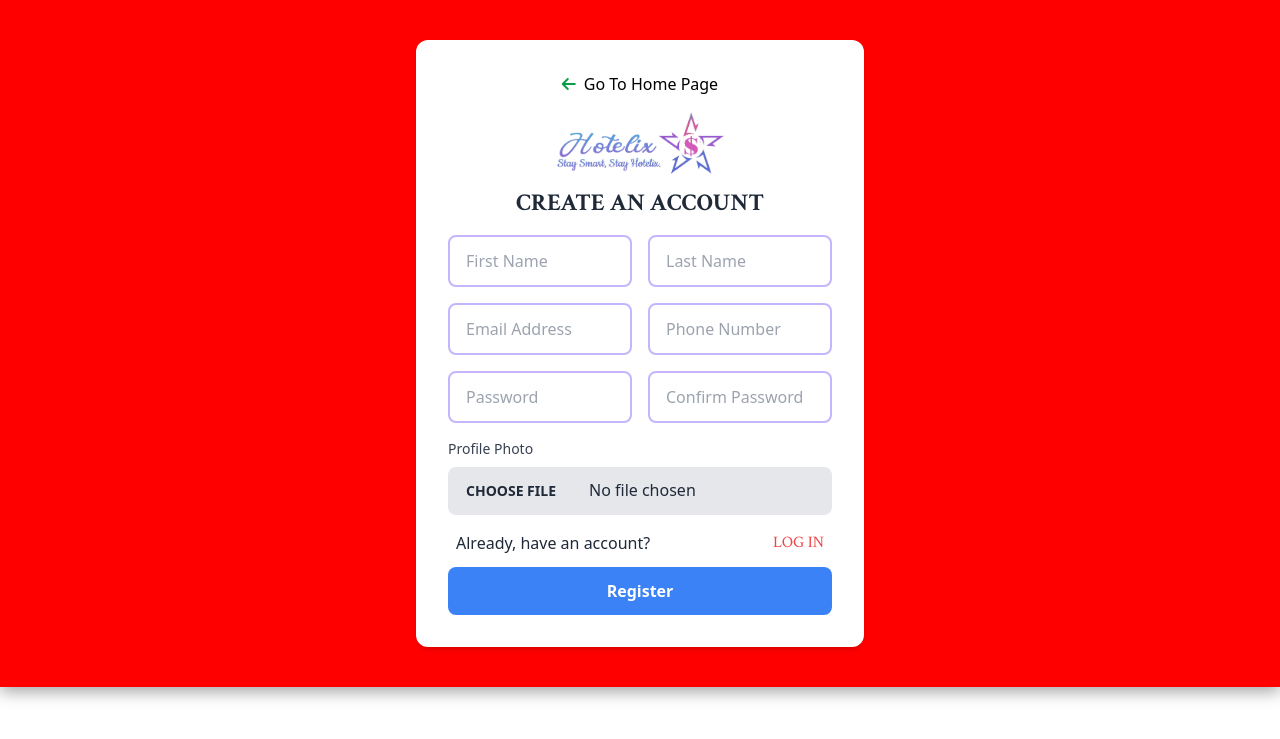
After one commit to mdmrmmunna3/hotelix_hotel_management, a PHP site: page /auth/register.php in a window 1280 px wide. The commit adds this page. Shown: the top 739 px of the page. Run offline with PHP 8.4, Linux system fonts and the light colour scheme; some libraries are stand-ins or nearby versions; some web fonts are replaced.

Commit message:
create register page

```diff
--- /dev/null
+++ b/auth/register.php
@@ -0,0 +1,101 @@
+<!DOCTYPE html>
+<html lang="en">
+
+<head>
+    <meta charset="UTF-8">
+    <meta name="viewport" content="width=device-width, initial-scale=1.0">
+    <title>Registration</title>
+    <!-- Tailwind CSS plugin CDN link (DaisyUI) -->
+    <link href="https://cdn.jsdelivr.net/npm/daisyui@4.12.14/dist/full.min.css" rel="stylesheet" type="text/css" />
+
+    <!-- Font Awesome link -->
+    <script src="https://kit.fontawesome.com/9ce82b2c02.js" crossorigin="anonymous"></script>
+    <!-- Tailwind CSS CDN link -->
+    <script src="https://cdn.tailwindcss.com"></script>
+
+    <!-- Swiper CDN link CSS -->
+    <link rel="stylesheet" href="https://cdn.jsdelivr.net/npm/swiper@11/swiper-bundle.min.css" />
+
+    <!-- Custom CSS -->
+    <link rel="stylesheet" href="../style.css">
+
+    <style>
+        /* .inStyle:is(:focus) {
+            border: 2px solid transparent;
+            transition: all 0.1s ease;
+            background: linear-gradient(#121125, #121125) padding-box, linear-gradient(45deg, blue, red) border-box;
+
+        } */
+
+        .inStyle:is(:focus) {
+            border: 2px solid transparent;
+            border-image: linear-gradient(to right, #3b82f6, #9333ea) 1;
+            border-radius: 5px;
+        }
+    </style>
+</head>
+
+<body class="">
+    <section class="w-full py-10 bg-gray-200" id="form_container">
+
+        <form action="" method="post" enctype="multipart/form-data"
+            class="max-w-md md:mx-auto mx-4  bg-white p-8 rounded-xl shadow-md ">
+            <!-- go to home  -->
+            <div class=" flex justify-center items-center gap-2 mb-4">
+                <a href="../index.php"><i class="text-[#079d49] fa-solid fa-arrow-left"></i></a>
+                <a class="text-black font-medium" href="../index.php">Go To Home Page</a>
+            </div>
+
+            <!-- logo  -->
+            <div class="flex justify-center mb-3">
+                <img src="../hotelix/assets/hotel_logo/hotelix.png" alt="Hotelix Logo" class="w-[170px]">
+            </div>
+
+            <h2 class="text-2xl font-bold text-center mb-4 uppercase titel_content">Create an Account</h2>
+
+            <!-- === Name Fields ==== -->
+            <div class="grid grid-cols-2 gap-4 mb-4">
+                <input type="text" name="first" id="first" placeholder="First Name"
+                    class="py-3 px-4 border-2 border-violet-300 rounded-lg w-full focus:outline-none inStyle">
+                <input type="text" name="last" id="last" placeholder="Last Name"
+                    class="py-3 px-4 border-2 border-violet-300 rounded-lg w-full focus:outline-none inStyle">
+            </div>
+
+            <!-- ==== Email & Mobile Fields ==== -->
+            <div class="grid grid-cols-2 gap-4 mb-4">
+                <input type="email" name="email" id="email" placeholder="Email Address"
+                    class="py-3 px-4 border-2 border-violet-300 rounded-lg w-full focus:outline-none inStyle">
+                <input type="tel" name="number" id="number" placeholder="Phone Number"
+                    class="py-3 px-4 border-2 border-violet-300 rounded-lg w-full focus:outline-none inStyle">
+            </div>
+
+            <!-- ==== Password Fields ==== -->
+            <div class="grid grid-cols-2 gap-4 mb-4">
+                <input type="password" name="password" id="password" placeholder="Password"
+                    class="py-3 px-4 border-2 border-violet-300 rounded-lg w-full focus:outline-none inStyle">
+                <input type="password" name="co_pass" id="co_pass" placeholder="Confirm Password"
+                    class="py-3 px-4 border-2 border-violet-300 rounded-lg w-full focus:outline-none inStyle">
+            </div>
+
+            <!-- ==== Upload Profile Photo ==== -->
+            <div class="mb-4">
+                <label class="block mb-2 text-sm font-medium text-gray-700">Profile Photo</label>
+                <input type="file" name="profile_photo" id="profile_photo"
+                    class="file-input w-full file-input-ghost bg-gray-200 outline-none">
+            </div>
+
+            <!-- already have account  -->
+
+            <div class="flex justify-between mx-2 mb-3 font-medium">
+                <p>Already, have an account?</p>
+                <a href="login.php" class="uppercase titel_content font-medium text-red-500">Log In</a>
+            </div>
+
+            <!-- === Register Button ==== -->
+            <button type="submit" name="registerBtn" id="register"
+                class="w-full bg-blue-500 text-white py-3 rounded-lg font-semibold hover:bg-blue-600 transition-all duration-300">Register</button>
+        </form>
+    </section>
+</body>
+
+</html>
--- /dev/null
+++ b/hotelix/pages/home/home.php
@@ -0,0 +1,4 @@
+<?php
+require_once('hotelix/pages/home/banner.php');
+
+?>
--- a/hotelix/pages/home/home/home.php
+++ /dev/null
@@ -1,4 +0,0 @@
-<?php
-require_once('./hotelix/pages/home/banner/banner.php');
-
-?>
--- a/index.php
+++ b/index.php
@@ -23,9 +23,9 @@
 
 <body>
     <?php
-    require_once('hotelix/shared/header/header.php');
-    require_once('hotelix/pages/home/home/home.php');
-    require_once("hotelix/shared/footer/footer.php");
+    require_once('hotelix/shared/header.php');
+    require_once('hotelix/pages/home/home.php');
+    require_once("hotelix/shared/footer.php");
 
     ?>
 
--- a/style.css
+++ b/style.css
@@ -61,3 +61,13 @@ body {
 .titel_content {
     font-family: "Crimson Text", serif;
 }
+
+#form_container {
+    box-shadow: rgba(0, 0, 0, 0.35) 0px 5px 15px;
+    background-color: red;
+}
+.inStyle:is(:focus) {
+    border: 2px solid transparent;
+    transition: all 0.1s ease;
+    background: linear-gradient(#121125, #121125) padding-box, linear-gradient(45deg, blue,red) border-box;
+}
```
Also changed, not shown: hotelix/pages/home/banner.php (renamed from hotelix/pages/home/banner/banner.php, +5 -3 lines), hotelix/shared/header.php (renamed from hotelix/Shared/Header/header.php, +10 -3 lines), hotelix/shared/footer.php (renamed from hotelix/Shared/Footer/footer.php).
